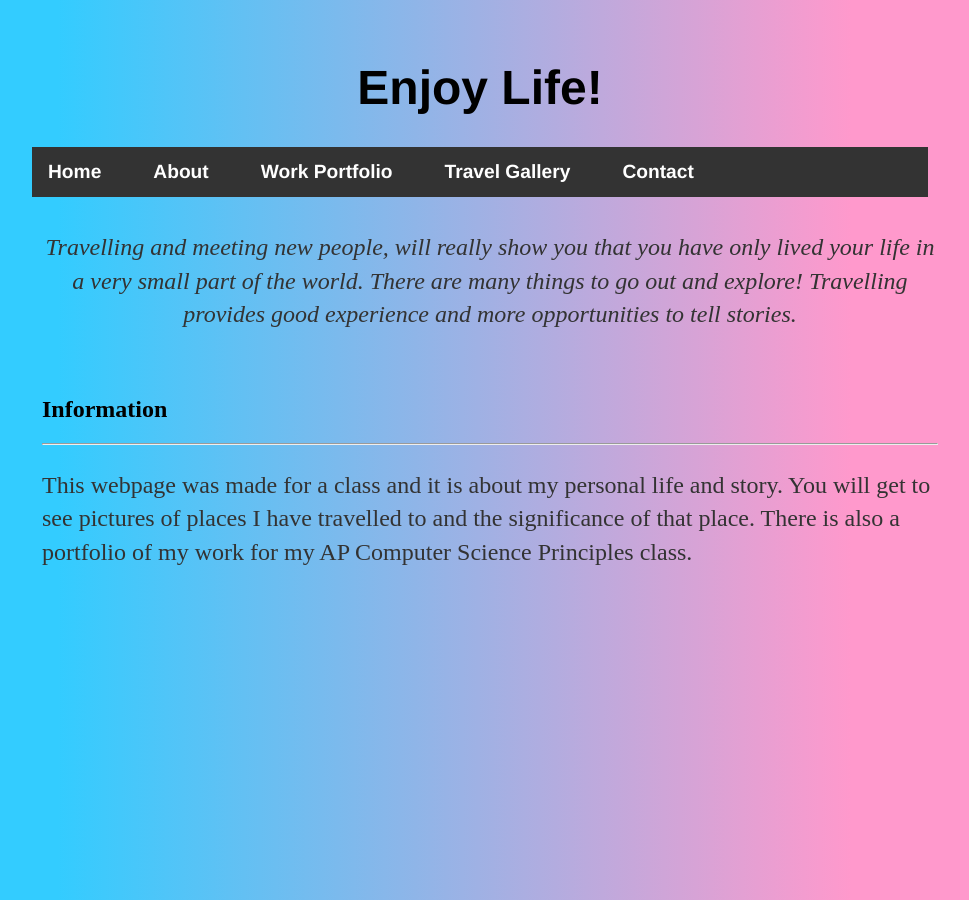
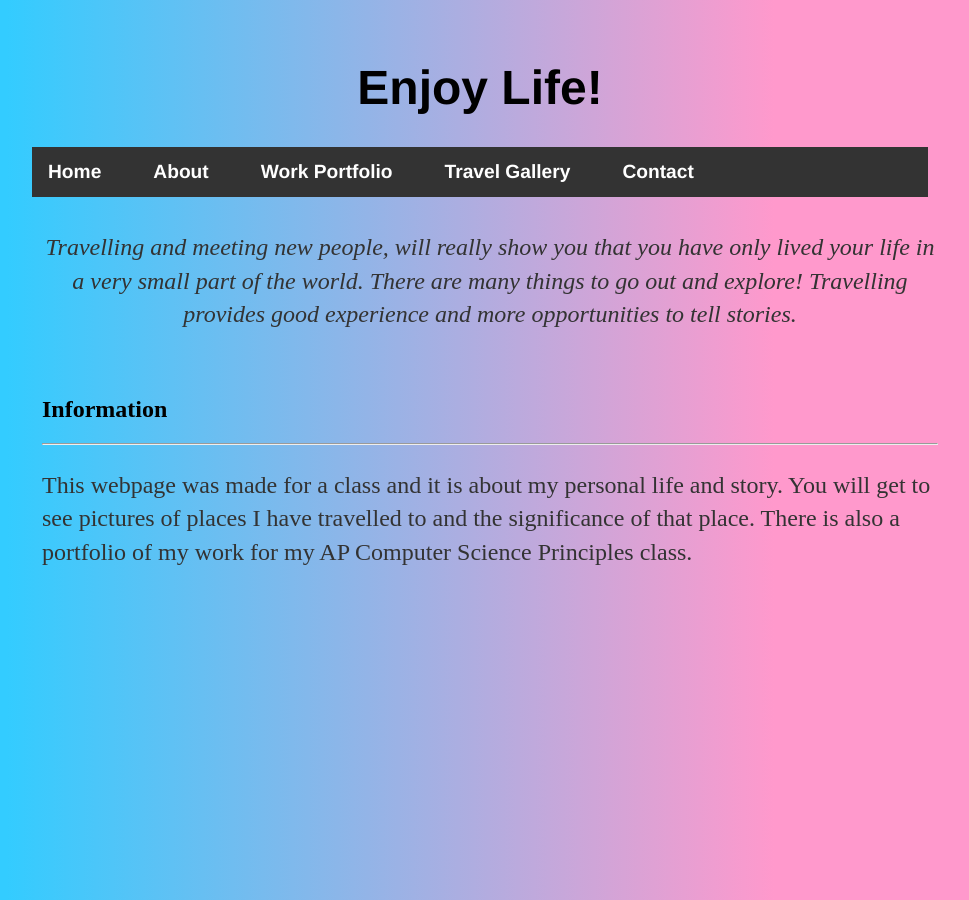
Before and after one commit to CNakano7/CNakano7.github.io, a Jekyll site: the page index.html, which Jekyll copies as it is, in a window 1280 px wide. Shown: the whole page, without its empty margins (160-1129 px from the left). Built offline with Jekyll 4.4.1, drawn with Linux system fonts in a browser that asks for light colours.

Commit message:
Update main.css

```diff
--- a/css/main.css
+++ b/css/main.css
@@ -67,7 +67,7 @@ nav li a:hover {
 
 body {
   height: 400px;
-  background: linear-gradient(to right, #33ccff 17%, #ff99cc 79%)
+  background: linear-gradient(to right, #33ccff 13%, #ff99cc 73%)
 }
 
 div.gallery {
```
